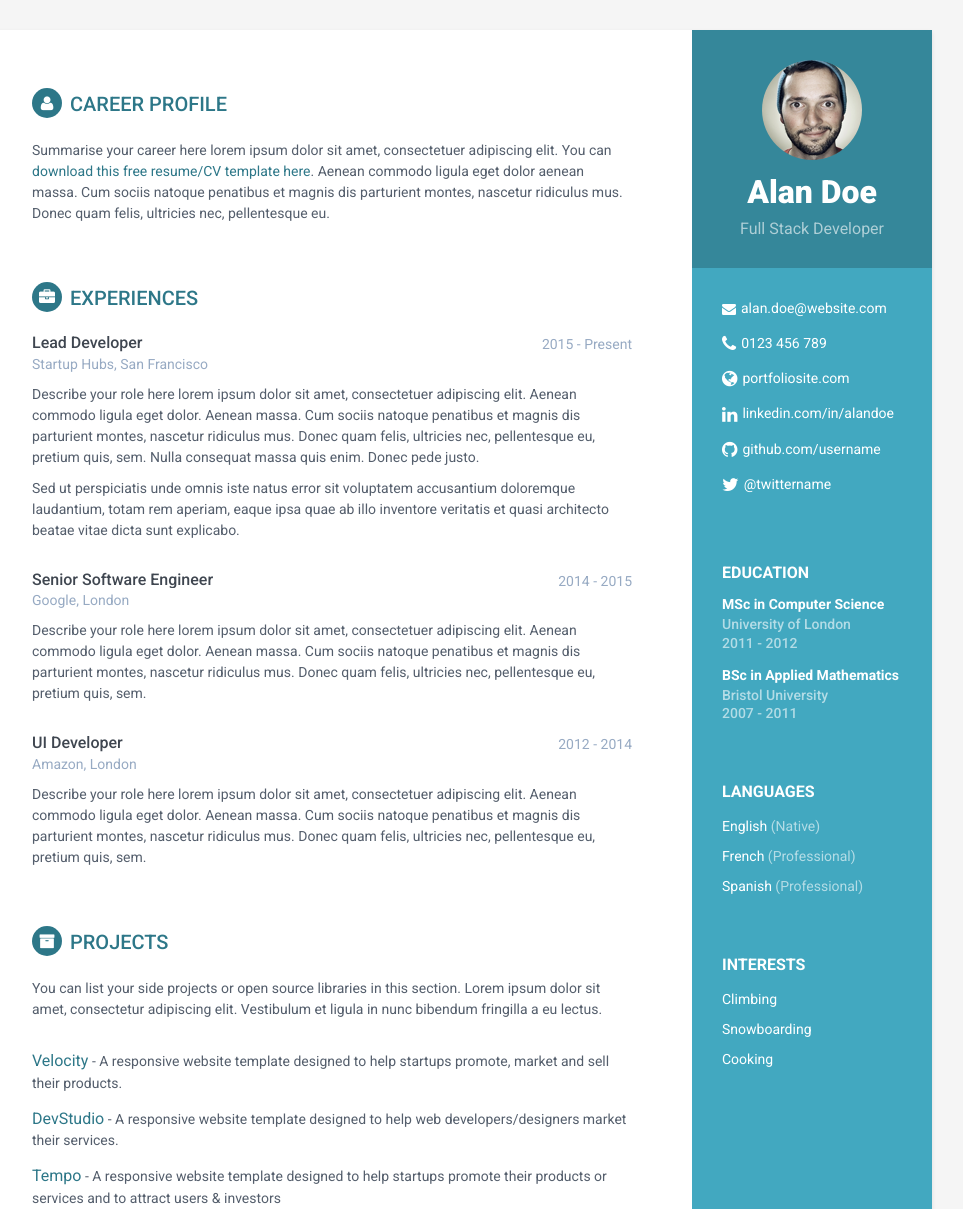
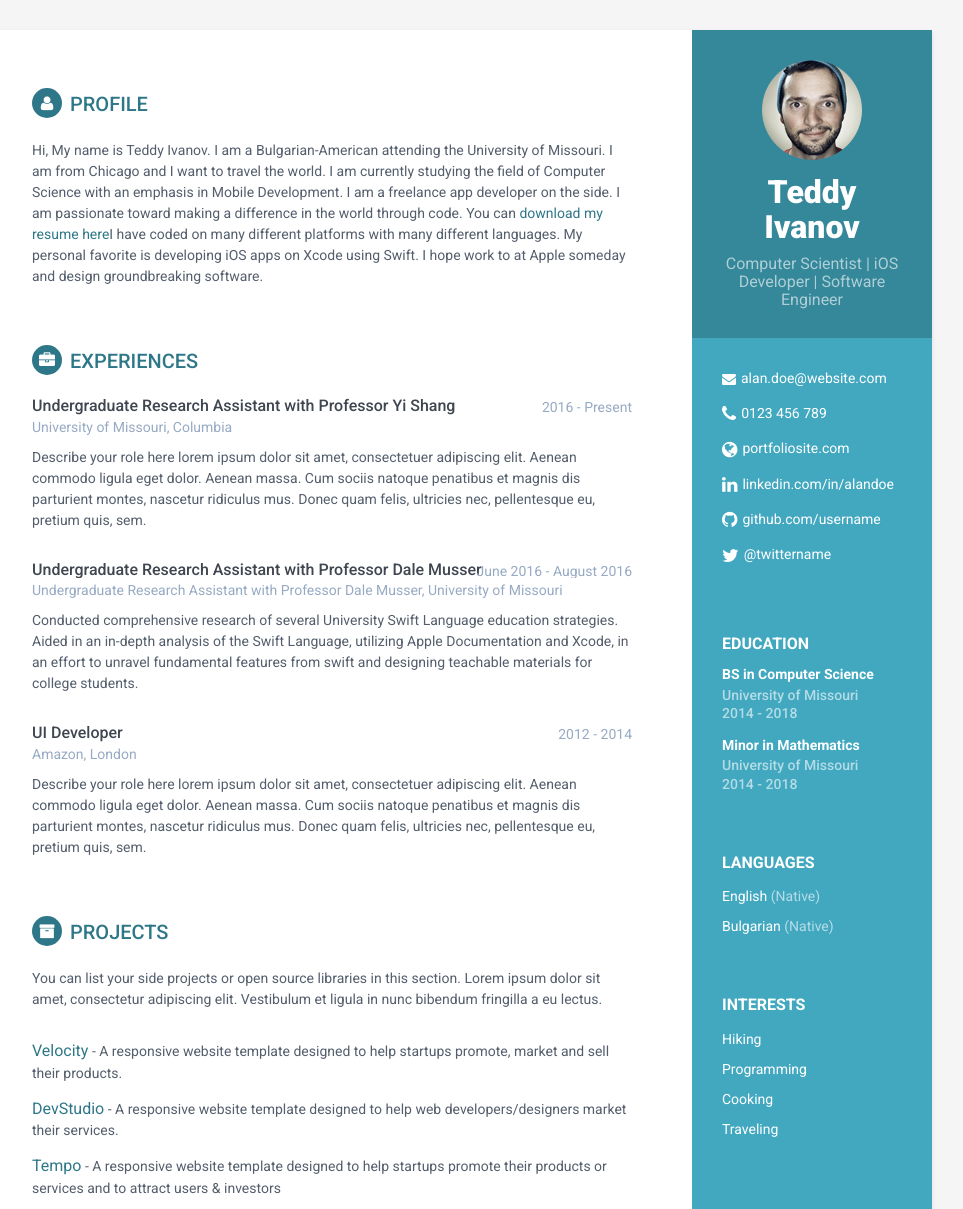
Before and after one commit to TeddyIvanov/TeddyIvanov.github.io, a plain HTML site: page index.html in a window 1280 px wide. Shown: the top 1209 px of the page, without its empty margins (188-1151 px from the left). Drawn offline with Linux system fonts and the light colour scheme.

Commit message:
Update index.html
"Needs more updating"

```diff
--- a/index.html
+++ b/index.html
@@ -31,8 +31,8 @@
         <div class="sidebar-wrapper">
             <div class="profile-container">
                 <img class="profile" src="assets/images/profile.png" alt="" />
-                <h1 class="name">Alan Doe</h1>
-                <h3 class="tagline">Full Stack Developer</h3>
+                <h1 class="name">Teddy Ivanov</h1>
+                <h3 class="tagline">Computer Scientist | iOS Developer | Software Engineer</h3>
             </div><!--//profile-container-->
 
             <div class="contact-container container-block">
@@ -48,14 +48,14 @@
             <div class="education-container container-block">
                 <h2 class="container-block-title">Education</h2>
                 <div class="item">
-                    <h4 class="degree">MSc in Computer Science</h4>
-                    <h5 class="meta">University of London</h5>
-                    <div class="time">2011 - 2012</div>
+                    <h4 class="degree">BS in Computer Science</h4>
+                    <h5 class="meta">University of Missouri</h5>
+                    <div class="time">2014 - 2018</div>
                 </div><!--//item-->
                 <div class="item">
-                    <h4 class="degree">BSc in Applied Mathematics</h4>
-                    <h5 class="meta">Bristol University</h5>
-                    <div class="time">2007 - 2011</div>
+                    <h4 class="degree">Minor in Mathematics</h4>
+                    <h5 class="meta">University of Missouri</h5>
+                    <div class="time">2014 - 2018</div>
                 </div><!--//item-->
             </div><!--//education-container-->
 
@@ -63,17 +63,17 @@
                 <h2 class="container-block-title">Languages</h2>
                 <ul class="list-unstyled interests-list">
                     <li>English <span class="lang-desc">(Native)</span></li>
-                    <li>French <span class="lang-desc">(Professional)</span></li>
-                    <li>Spanish <span class="lang-desc">(Professional)</span></li>
+                    <li>Bulgarian <span class="lang-desc">(Native)</span></li>
                 </ul>
             </div><!--//interests-->
 
             <div class="interests-container container-block">
                 <h2 class="container-block-title">Interests</h2>
                 <ul class="list-unstyled interests-list">
-                    <li>Climbing</li>
-                    <li>Snowboarding</li>
+                    <li>Hiking</li>
+                    <li>Programming</li>
                     <li>Cooking</li>
+                    <li>Traveling</li>
                 </ul>
             </div><!--//interests-->
 
@@ -82,9 +82,10 @@
         <div class="main-wrapper">
 
             <section class="section summary-section">
-                <h2 class="section-title"><i class="fa fa-user"></i>Career Profile</h2>
+                <h2 class="section-title"><i class="fa fa-user"></i>Profile</h2>
                 <div class="summary">
-                    <p>Summarise your career here lorem ipsum dolor sit amet, consectetuer adipiscing elit. You can <a href="http://themes.3rdwavemedia.com/website-templates/orbit-free-resume-cv-template-for-developers/" target="_blank">download this free resume/CV template here</a>. Aenean commodo ligula eget dolor aenean massa. Cum sociis natoque penatibus et magnis dis parturient montes, nascetur ridiculus mus. Donec quam felis, ultricies nec, pellentesque eu.</p>
+                    <p>Hi, My name is Teddy Ivanov. I am a Bulgarian-American attending the University of Missouri. I am from Chicago and I want to travel the world. I am currently studying the field of Computer Science with an emphasis in Mobile Development. I am a freelance app developer on the side. I am passionate toward making a difference in the world through code.
+ You can <a href="http://themes.3rdwavemedia.com/website-templates/orbit-free-resume-cv-template-for-developers/" target="_blank">download my resume here</a>I have coded on many different platforms with many different languages. My personal favorite is developing iOS apps on Xcode using Swift. I hope work to at Apple someday and design groundbreaking software.</p>
                 </div><!--//summary-->
             </section><!--//section-->
 
@@ -94,28 +95,28 @@
                 <div class="item">
                     <div class="meta">
                         <div class="upper-row">
-                            <h3 class="job-title">Lead Developer</h3>
-                            <div class="time">2015 - Present</div>
+                            <h3 class="job-title">Undergraduate Research Assistant with Professor Yi Shang</h3>
+                            <div class="time">2016 - Present</div>
                         </div><!--//upper-row-->
-                        <div class="company">Startup Hubs, San Francisco</div>
+                        <div class="company">University of Missouri, Columbia</div>
                     </div><!--//meta-->
                     <div class="details">
-                        <p>Describe your role here lorem ipsum dolor sit amet, consectetuer adipiscing elit. Aenean commodo ligula eget dolor. Aenean massa. Cum sociis natoque penatibus et magnis dis parturient montes, nascetur ridiculus mus. Donec quam felis, ultricies nec, pellentesque eu, pretium quis, sem. Nulla consequat massa quis enim. Donec pede justo.</p>
-                        <p>Sed ut perspiciatis unde omnis iste natus error sit voluptatem accusantium doloremque laudantium, totam rem aperiam, eaque ipsa quae ab illo inventore veritatis et quasi architecto beatae vitae dicta sunt explicabo. </p>
+                        <p>Describe your role here lorem ipsum dolor sit amet, consectetuer adipiscing elit. Aenean commodo ligula eget dolor. Aenean massa. Cum sociis natoque penatibus et magnis dis parturient montes, nascetur ridiculus mus. Donec quam felis, ultricies nec, pellentesque eu, pretium quis, sem.</p>
+
                     </div><!--//details-->
                 </div><!--//item-->
+
 
                 <div class="item">
                     <div class="meta">
                         <div class="upper-row">
-                            <h3 class="job-title">Senior Software Engineer</h3>
-                            <div class="time">2014 - 2015</div>
+                            <h3 class="job-title">Undergraduate Research Assistant with Professor Dale Musser</h3>
+                            <div class="time">June 2016 - August 2016</div>
                         </div><!--//upper-row-->
-                        <div class="company">Google, London</div>
+                        <div class="company">Undergraduate Research Assistant with Professor Dale Musser, University of Missouri</div>
                     </div><!--//meta-->
                     <div class="details">
-                        <p>Describe your role here lorem ipsum dolor sit amet, consectetuer adipiscing elit. Aenean commodo ligula eget dolor. Aenean massa. Cum sociis natoque penatibus et magnis dis parturient montes, nascetur ridiculus mus. Donec quam felis, ultricies nec, pellentesque eu, pretium quis, sem.</p>
-
+                        <p> Conducted comprehensive research of several University Swift Language education strategies. Aided in an in-depth analysis of the Swift Language, utilizing Apple Documentation and Xcode, in an effort to unravel fundamental features from swift and designing teachable materials for college students.</p>
                     </div><!--//details-->
                 </div><!--//item-->
 
```
